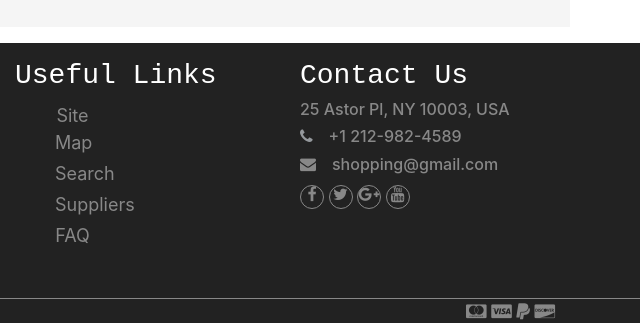
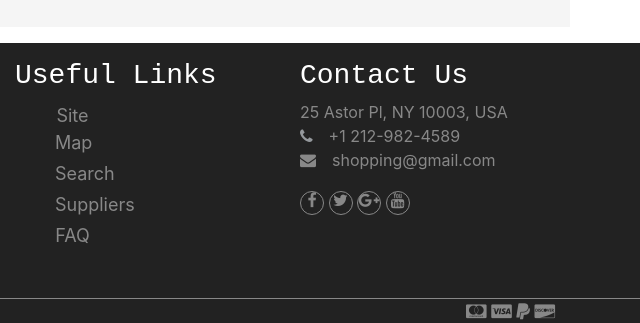
Before and after one commit to thuha1031997/PROJECT-1-DEMO, a plain HTML site: page cart.html in a window 1280 px wide. Shown: the part 824-1147 px from the top of the page, 640-1280 px from the left. Drawn offline with nearby package versions, Linux system fonts and the light colour scheme.

Commit message:
update footer

```diff
--- a/cart.html
+++ b/cart.html
@@ -119,7 +119,7 @@
       <!-- Footer -->
       <footer id="footer"  >
         <!-- footer bottom -->
-         <section class="footer-top">
+       <div class="footer-top">
         <div class="container footer-top-area ">
               <div class="row">
                 <div class="col-md-3 col-sm-6">
@@ -165,11 +165,11 @@
 
                     <div class="footer-widget">
                       <h3 class="mt-3">Contact Us</h3>
-                        <div class="address">
-                              <h6><a href="#">25 Astor Pl, NY 10003, USA</a>  </h6>
-                              <h6><a href="#"> <i class="fa fa-phone mr-3 " aria-hidden="true"></i>+1 212-982-4589</a></h6>
-                              <h6><a href="#"> <i class="fa fa-envelope mr-3 " aria-hidden="true"></i>shopping@gmail.com</a></h6>
-                        </div>
+                      <ul class="address">
+                            <li><a href="#">25 Astor Pl, NY 10003, USA</a>  </li>
+                            <li><a href="#"> <i class="fa fa-phone mr-3 " aria-hidden="true"></i>+1 212-982-4589</a></li>
+                            <li><a href="#"> <i class="fa fa-envelope mr-3 " aria-hidden="true"></i>shopping@gmail.com</a></li>
+                      </ul>
                       <div class="footer-social mb-2">
                         <a href="#"><i class="fa fa-facebook" aria-hidden="true"></i></a>
                         <a href="#"><i class="fa fa-twitter" aria-hidden="true"></i></a>
@@ -181,11 +181,11 @@
                 </div>
               </div>
             </div>
-         </section>
+       </div>
 
         <!-- footer-bottom -->
 
-         <section class="footer-bottom">
+       <div class="footer-bottom">
         <div class="container footer-bottom-area">
           <div class="row ">
             <div class="col-md-12">
@@ -199,11 +199,12 @@
               </div>
             </div>
           </div>
-         </section>
+       </div>
 
 
 
       </footer>
+
     <!-- Optional JavaScript -->
     <!-- jQuery first, then Popper.js, then Bootstrap JS -->
     <script src="js/totop.js"></script>
--- a/css/style.css
+++ b/css/style.css
@@ -54,6 +54,10 @@ ABOUT
 ul {
   list-style-type: none;
   position: relative;
+
+}
+ul.address{
+  padding-left: 0px;
 }
 ul.timeline:before {
   content: ' ';
```
Also changed, not shown: about.html (+10 -9 lines), checkout.html (+10 -9 lines), contact.html (+10 -9 lines), index.html (+5 -5 lines), product-category.html (+6 -5 lines), product-detail.html (+10 -9 lines). Lines whose indentation alone changed are shown as unchanged.
